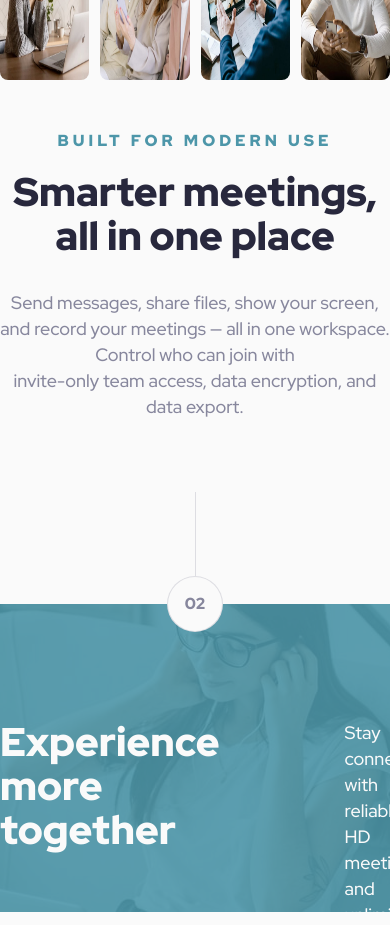
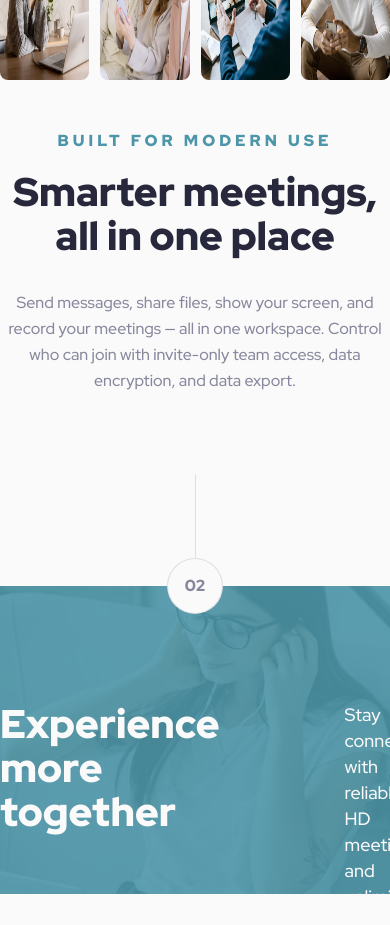
Before and after one commit to jaceleedev/meet-landing-page, a Next.js app: page / in a window 390 px wide. Shown: the part 1140-2065 px from the top of the page. Built offline with nearby package versions, Linux system fonts and the light colour scheme.

Commit message:
feat: :iphone: add responsive layout for tablet in FeaturesSection

```diff
--- a/src/blocks/FeaturesSection/index.tsx
+++ b/src/blocks/FeaturesSection/index.tsx
@@ -1,14 +1,14 @@
 function FeaturesSection() {
   return (
-    <section className="flex flex-col justify-center max-w-[540px] pb-[72px] mx-auto text-center">
+    <section className="flex flex-col justify-center max-w-[540px] pb-[72px] mx-auto text-center max-lg:max-w-[573px] max-lg:pb-20">
       <h3 className="text-sub-heading mb-4">Built for modern use</h3>
       <h2 className="text-heading-2 text-neutral-dark max-w-[445px] mb-8 mx-auto">
         Smarter meetings, all in one place
       </h2>
-      <p className="text-body text-neutral-medium">
+      <p className="text-body text-neutral-medium text-balance max-lg:text-[16px] max-lg:text-wrap">
         Send messages, share files, show your screen, and record your meetings —
-        all in one workspace. Control who can join with
-        <br /> invite-only team access, data encryption, and data export.
+        all in one workspace. Control who can join with invite-only team access,
+        data encryption, and data export.
       </p>
     </section>
   );
```
